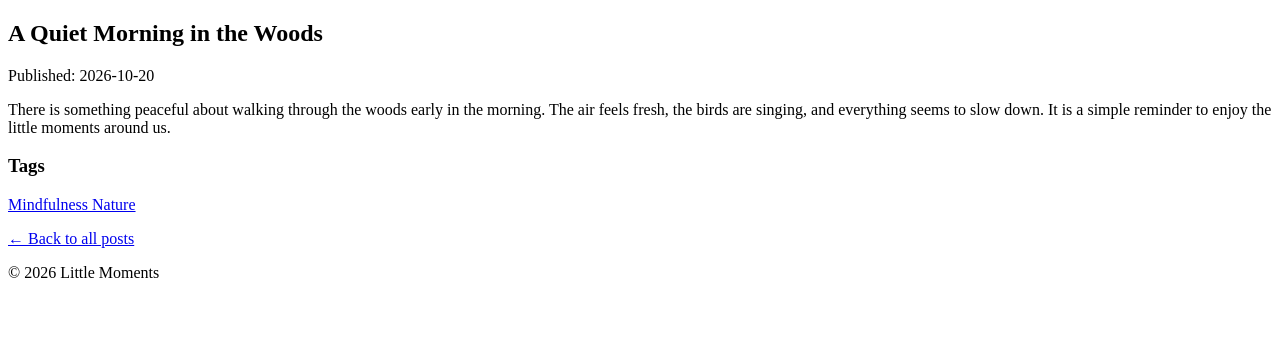
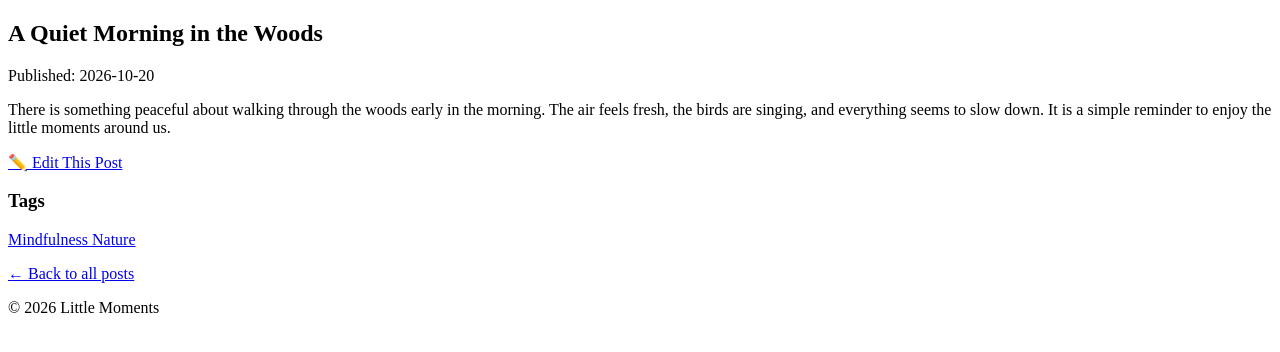
Before and after one commit to PBNowak/PRO1002-Backend-Essentials-Little-Moments, a Flask app: page /post/1 in a window 1280 px wide. Shown: the part 133-485 px from the top of the page. Run offline with Flask 3, Linux system fonts and the light colour scheme; data comes from the database, SQL or seed files in the repository.

Commit message:
Add blog post editing with tag updates and validation

```diff
--- a/app.py
+++ b/app.py
@@ -12,7 +12,8 @@ from database import (
     get_posts_by_tag,
     get_tag,
     create_post,
-    get_all_tags
+    get_all_tags,
+    update_post
 )
 
 
@@ -111,6 +112,58 @@ def new_post():
 
 
 
+@app.route("/post/<int:post_id>/edit", methods=["GET", "POST"])
+def edit_post(post_id):
+    post = get_post(post_id)
+
+    if post is None:
+        abort(404)
+
+    tags = get_all_tags()
+
+    if request.method == "POST":
+        title = request.form.get("title", "").strip()
+        body = request.form.get("body", "").strip()
+        selected_tags = request.form.getlist("tags")
+
+        valid_tag_ids = {str(tag["id"]) for tag in tags}
+
+        if not title or not body:
+            error = "Please fill in both the title and content."
+        elif len(title) > 200:
+            error = "The title must be 200 characters or fewer."
+        elif len(selected_tags) != len(set(selected_tags)):
+            error = "Please select each tag only once."
+        elif any(tag_id not in valid_tag_ids for tag_id in selected_tags):
+            error = "Please select valid tags."
+        else:
+            update_post(post_id, title, body, selected_tags)
+            return redirect(url_for("post_detail", post_id=post_id))
+
+        return render_template(
+            "post_form.html",
+            title=title,
+            body=body,
+            tags=tags,
+            selected_tags=selected_tags,
+            error=error,
+            editing=True,
+            post_id=post_id
+        ), 400
+
+    current_tags = get_tags_for_post(post_id)
+
+    return render_template(
+        "post_form.html",
+        title=post["title"],
+        body=post["body"],
+        tags=tags,
+        selected_tags=[str(tag["id"]) for tag in current_tags],
+        error=None,
+        editing=True,
+        post_id=post_id
+    )
+
 
 if __name__ == "__main__":
     app.run(debug=True)
--- a/database.py
+++ b/database.py
@@ -198,6 +198,37 @@ def get_all_tags():
         connection.close()
 
 
+def update_post(post_id, title, body, tag_ids):
+    connection = get_connection()
+
+    try:
+        connection.execute("""
+            UPDATE posts
+            SET title = ?, body = ?
+            WHERE id = ?
+        """, (title, body, post_id))
+
+        connection.execute("""
+            DELETE FROM post_tags
+            WHERE post_id = ?
+        """, (post_id,))
+
+        for tag_id in tag_ids:
+            connection.execute("""
+                INSERT INTO post_tags (post_id, tag_id)
+                VALUES (?, ?)
+            """, (post_id, tag_id))
+
+        connection.commit()
+
+    except sqlite3.Error:
+        connection.rollback()
+        raise
+
+    finally:
+        connection.close()
+
+
 if __name__ == "__main__":
     init_db()
     seed_db()
--- a/templates/post.html
+++ b/templates/post.html
@@ -13,6 +13,13 @@
     <div>
         <p>{{ post.body }}</p>
     </div>
+
+<p>
+    <a href="{{ url_for('edit_post', post_id=post.id) }}">
+        ✏️ Edit This Post
+    </a>
+</p>
+
 
 
 <div>
```
Also changed, not shown: templates/post_form.html (+16 -4 lines).
